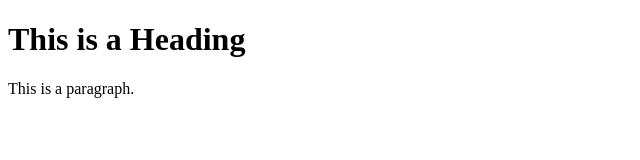
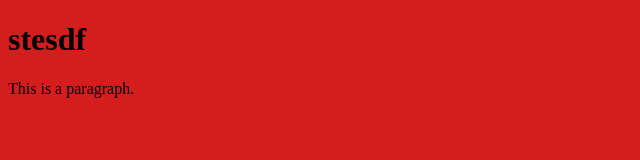
Before and after one commit to 151341/Stef-Delnoye, a plain HTML site: page index.html in a window 1280 px wide. Shown: the whole page, without its empty margins (0-640 px from the left). Drawn offline with Linux system fonts and the light colour scheme.

Commit message:
nieuw bestand

```diff
--- /dev/null
+++ b/CSS/design.css
@@ -0,0 +1,3 @@
+body {
+  background-color: rgb(212, 30, 30);
+}
--- a/index.html
+++ b/index.html
@@ -2,10 +2,11 @@
 <html>
 <head>
 <title>Page Title</title>
+ <link rel="stylesheet" type="text/css" href="CSS/design.css">
 </head>
 <body>
 
-<h1>This is a Heading</h1>
+<h1>stesdf</h1>
 <p>This is a paragraph.</p>
 
 </body>
```
